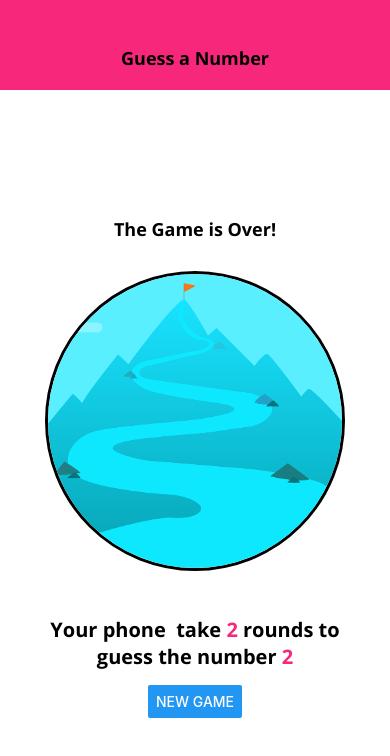
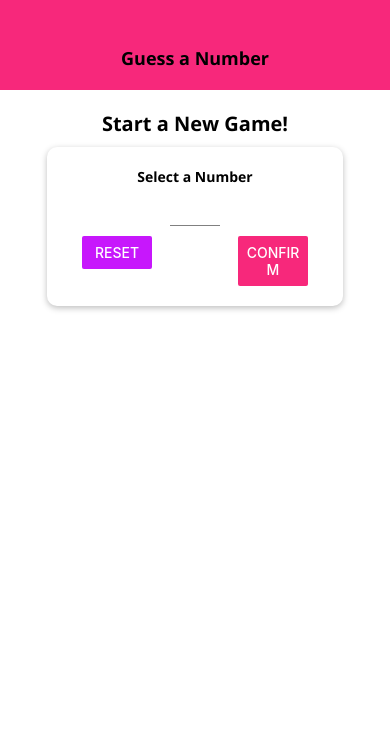
Before and after one commit to MuhammadRafeh/guesser, a React Native app: screen / in a window 390 px wide. Shown: the top 756 px of the page. Built offline with nearby package versions, Linux system fonts and the light colour scheme.

Commit message:
Added Custom Button to App

```diff
--- a/App.js
+++ b/App.js
@@ -40,12 +40,6 @@
 
   let content = <StartGameScreen onStartGame={startGameHandler}/>;
 
-  content = <EndGameScreen
-                roundsNumber={2}
-                userNumber={2}
-                onRestart={configureNewGameHandler}
-              />
-
   if (userNumber && rounds <= 0) {
      content = <GameScreen userChoice={userNumber} onGameEnd={onGameEndHandler}/>
   } else if (userNumber && rounds > 0) {
--- /dev/null
+++ b/components/MainButton.js
@@ -0,0 +1,27 @@
+import React from 'react';
+import { View, Text, StyleSheet, TouchableOpacity } from 'react-native';
+import colors from '../constants/colors';
+
+const MainButton = props => {
+    return <TouchableOpacity activeOpacity={0.2} onPress={props.onPress}>
+        <View style={styles.button}>
+            <Text style={styles.buttonText}>{props.children}</Text>
+        </View>
+    </TouchableOpacity>
+}
+
+export default MainButton;
+
+const styles = StyleSheet.create({
+    button: {
+        backgroundColor: colors.primary,
+        paddingVertical: 12,
+        paddingHorizontal: 30,
+        borderRadius: 25
+    },
+    buttonText: {
+        color: '#fff',
+        fontFamily: 'open-sans-bold',
+        fontSize: 18
+    }
+});
--- a/screens/EndGameScreen.js
+++ b/screens/EndGameScreen.js
@@ -1,6 +1,7 @@
 import React from 'react';
 import { View, Text, StyleSheet, Button, Image } from 'react-native';
 import BodyText from '../components/BodyText';
+import MainButton from '../components/MainButton';
 import TitleText from '../components/TitleText';
 import colors from '../constants/colors';
 
@@ -24,7 +25,10 @@
                 <Text style={styles.highlight}> {props.userNumber}</Text>
             </BodyText>
         </View>
-        <Button title="NEW GAME" onPress={props.onRestart} />
+        {/* <Button title="NEW GAME" onPress={props.onRestart} /> */}
+        <MainButton onPress={props.onRestart}>
+            NEW GAME
+        </MainButton>
       </View>
     );
 }
--- a/screens/GameScreen.js
+++ b/screens/GameScreen.js
@@ -1,6 +1,7 @@
 import React, { useEffect, useRef, useState } from 'react';
 import { View, Text, StyleSheet, Button, Alert } from 'react-native';
 import Card from '../components/Card';
+import MainButton from '../components/MainButton';
 import NumberContainer from '../components/NumberContainer';
 import defaultStyles from '../constants/default-styles';
 
@@ -51,8 +52,14 @@
            <Text style={defaultStyles.title}>Opponent's Guess</Text>
            <NumberContainer>{currentGuess}</NumberContainer>
            <Card style={styles.buttonContainer}>
-               <Button title="Lower" onPress={guessHandler.bind(null, 'lower')}/>
-               <Button title="Greater" onPress={guessHandler.bind(null, 'greater')}/>
+               {/* <Button title="Lower" onPress={guessHandler.bind(null, 'lower')}/> */}
+               <MainButton onPress={guessHandler.bind(null, 'lower')}>
+                    Lower
+               </MainButton>
+               <MainButton onPress={guessHandler.bind(null, 'greater')}>
+                    Greater
+               </MainButton>
+               {/* <Button title="Greater" onPress={guessHandler.bind(null, 'greater')}/> */}
            </Card>
        </View>
     );
@@ -70,7 +77,7 @@
         flexDirection: 'row',
         justifyContent: 'space-around',
         marginTop: 20,
-        width: 300,
-        maxWidth: '80%'
+        width: 400,
+        maxWidth: '90%'
     }
 });
--- a/screens/StartGameScreen.js
+++ b/screens/StartGameScreen.js
@@ -4,6 +4,7 @@
 
 import Card from '../components/Card';
 import Input from '../components/Input';
+import MainButton from '../components/MainButton';
 import NumberContainer from '../components/NumberContainer';
 import TitleText from '../components/TitleText';
 import colors from '../constants/colors';
@@ -46,7 +47,10 @@
             <Card style={styles.summaryContainer}>
                 <Text>You Selected</Text>
                 <NumberContainer>{selectedNumber}</NumberContainer>
-                <Button title="START GAME" onPress={props.onStartGame.bind(null, selectedNumber)}/>
+                {/* <Button title="START GAME" onPress={props.onStartGame.bind(null, selectedNumber)}/> */}
+                <MainButton onPress={props.onStartGame.bind(null, selectedNumber)}>
+                    START GAME
+                </MainButton>
             </Card>
         )
     }
```
